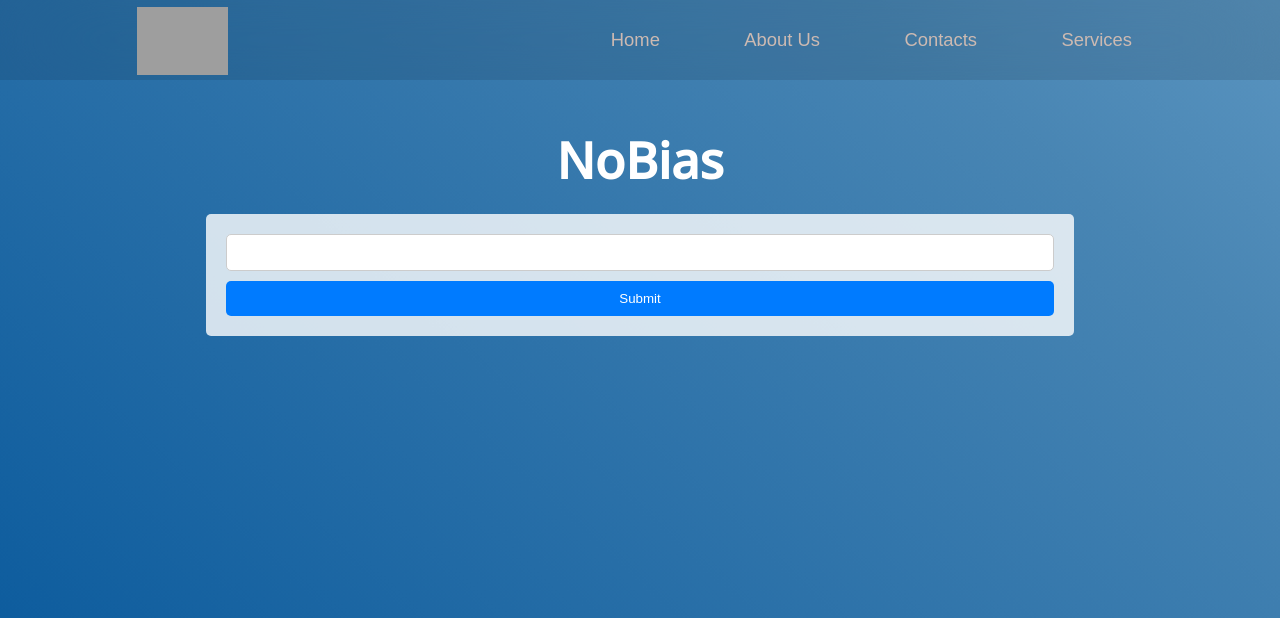
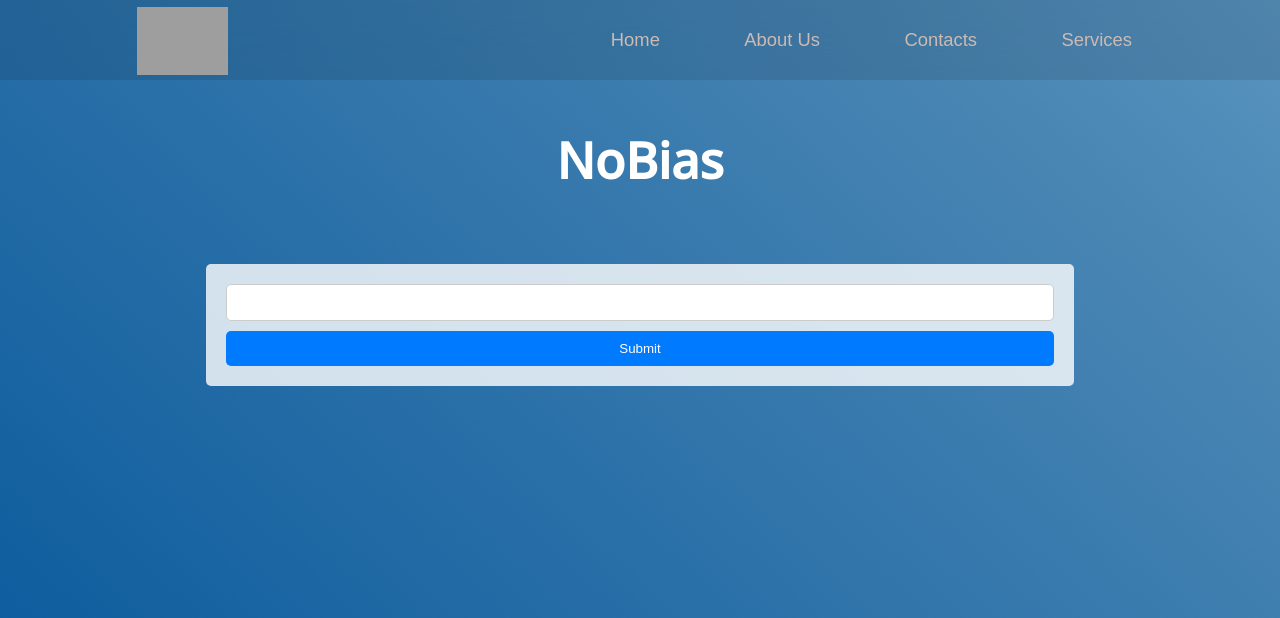
Before and after one commit to Allen-ISD-Computer-Science/REPO_NoBias_2024, a Django app: page / in a window 1280 px wide. Shown: the top 618 px of the page. Run offline with Django 4.2, Linux system fonts and the light colour scheme; grey boxes are pictures that could not be loaded.

Commit message:
changed the search bar place

```diff
--- a/nobiasapp/templates/submitLink.html
+++ b/nobiasapp/templates/submitLink.html
@@ -160,7 +160,7 @@ padding-top: 2%;
             </div>
         </div>
         <form method="post" action="{% url 'submitLink' %}" onsubmit="showLoader()"
-            style="display: flex; flex-direction: column; align-items: center; padding: 20px;">
+            style="display: flex; flex-direction: column; align-items: center; padding: 20px; margin-top: 50px;">
             {% csrf_token %}
             <div class="linkbox" style="display: flex; flex-direction: column; width: 70%; align-items: center; ">
                 {{ form.link }}
```
